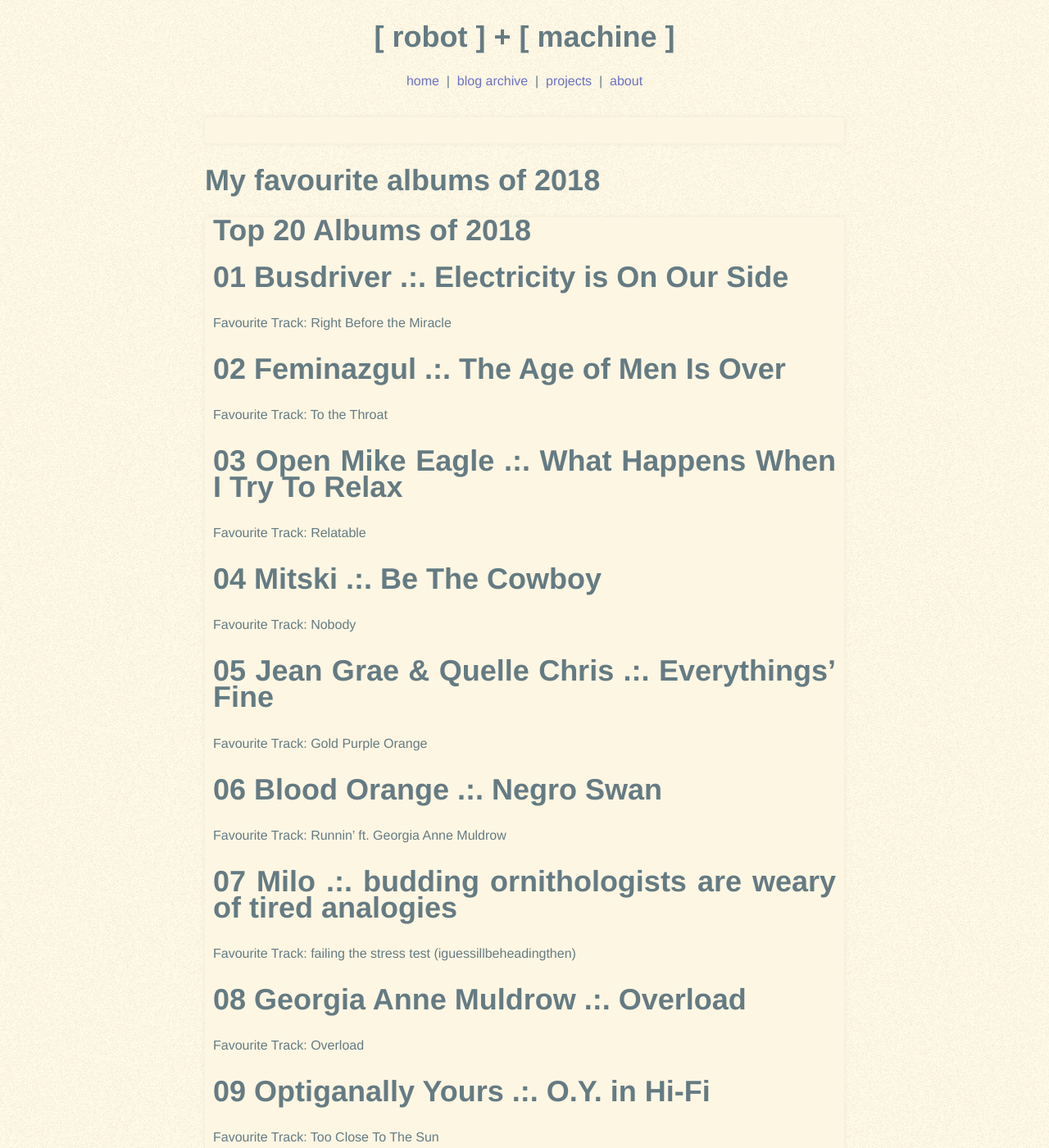
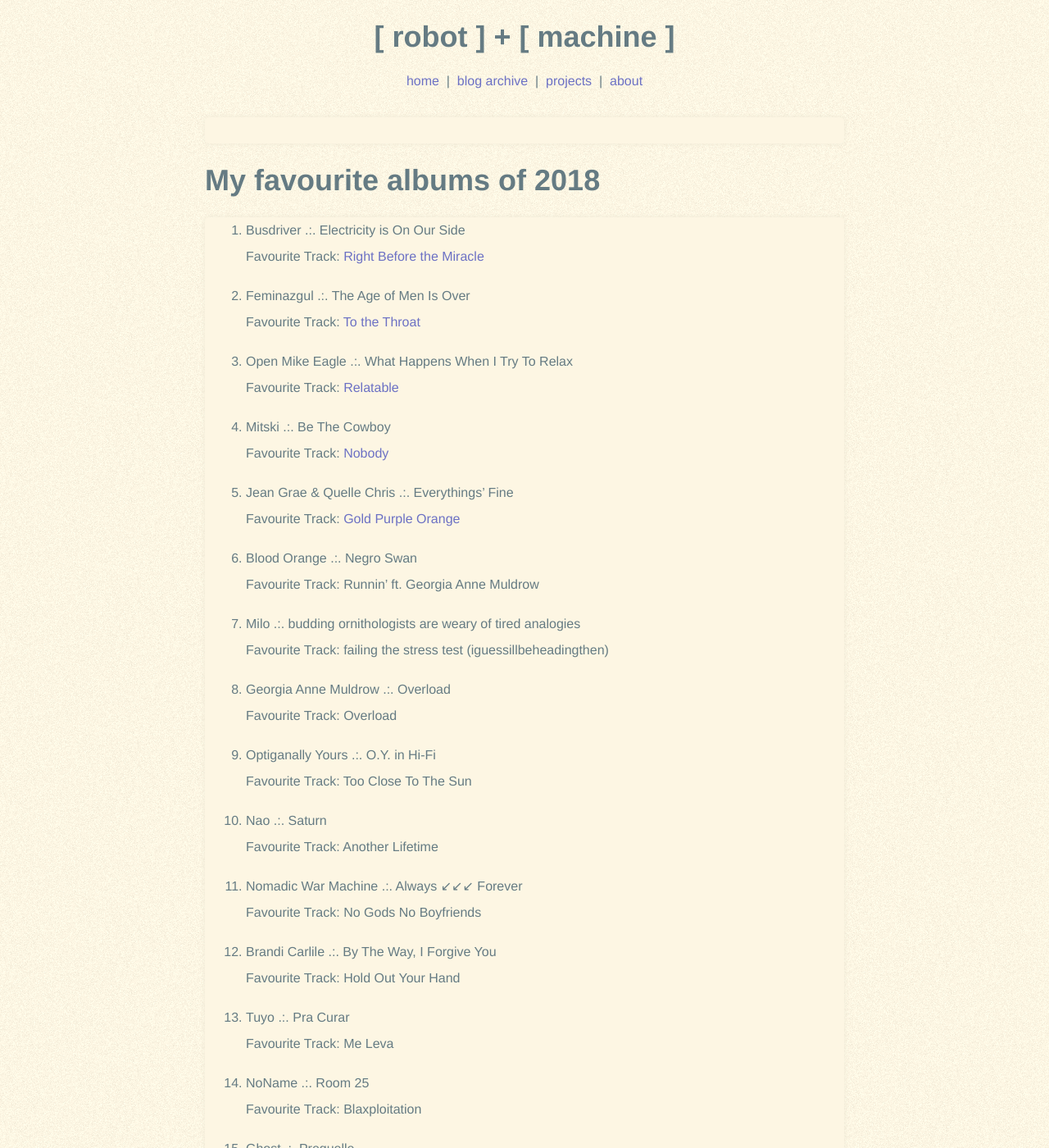
Before and after one commit to robotmachine/Jekyll-Blog, a Jekyll site: the page built from blog/_posts/2018-12-18-2018-Albums.md, in a window 1280 px wide and 1400 px high. Shown: the whole window at 82% size. Built offline with Jekyll 4.4.1, drawn with Linux system fonts in a browser that asks for light colours; some web fonts are replaced; Markdown is read by kramdown in place of the engine named in the settings; some of the changed text lies outside the part shown.

Commit message:
Important Update

```diff
--- a/blog/_posts/2018-12-18-2018-Albums.md
+++ b/blog/_posts/2018-12-18-2018-Albums.md
@@ -4,69 +4,68 @@
 excerpt: Top 20 of the year.
 date: 2018-12-18
 ---
-# Top 20 Albums of 2018
 
-#01 Busdriver .:. Electricity is On Our Side
-Favourite Track: Right Before the Miracle
+1. Busdriver .:. Electricity is On Our Side
+Favourite Track: [Right Before the Miracle](https://youtu.be/2Ade60_jkWc)
 
-#02 Feminazgul .:. The Age of Men Is Over
-Favourite Track: To the Throat
+2. Feminazgul .:. The Age of Men Is Over
+Favourite Track: [To the Throat](https://youtu.be/ydk9EDPXpnY)
 
-#03 Open Mike Eagle .:. What Happens When I Try To Relax
-Favourite Track: Relatable
+3. Open Mike Eagle .:. What Happens When I Try To Relax
+Favourite Track: [Relatable](https://www.youtube.com/watch?v=rlzcnXt0Euw)
 
-#04 Mitski .:. Be The Cowboy
-Favourite Track: Nobody
+4. Mitski .:. Be The Cowboy
+Favourite Track: [Nobody](https://youtu.be/qooWnw5rEcI)
 
-#05 Jean Grae & Quelle Chris .:. Everythings’ Fine
-Favourite Track: Gold Purple Orange
+5. Jean Grae & Quelle Chris .:. Everythings’ Fine
+Favourite Track: [Gold Purple Orange](https://youtu.be/yVEgxDad0_w)
 
-#06 Blood Orange .:. Negro Swan
+6. Blood Orange .:. Negro Swan
 Favourite Track: Runnin’ ft. Georgia Anne Muldrow
 
-#07 Milo .:. budding ornithologists are weary of tired analogies
+7. Milo .:. budding ornithologists are weary of tired analogies
 Favourite Track: failing the stress test (iguessillbeheadingthen)
 
-#08 Georgia Anne Muldrow .:. Overload
+8. Georgia Anne Muldrow .:. Overload
 Favourite Track: Overload
 
-#09 Optiganally Yours .:. O.Y. in Hi-Fi
+9. Optiganally Yours .:. O.Y. in Hi-Fi
 Favourite Track: Too Close To The Sun
 
-#10 Nao .:. Saturn
+10. Nao .:. Saturn
 Favourite Track: Another Lifetime
 
-#11 Nomadic War Machine .:. Always ↙↙↙ Forever
+11. Nomadic War Machine .:. Always ↙↙↙ Forever
 Favourite Track: No Gods No Boyfriends
 
-#12 Brandi Carlile .:. By The Way, I Forgive You
+12. Brandi Carlile .:. By The Way, I Forgive You
 Favourite Track: Hold Out Your Hand
 
-#13 Tuyo .:. Pra Curar
+13. Tuyo .:. Pra Curar
 Favourite Track: Me Leva
 
-#14 NoName .:. Room 25
+14. NoName .:. Room 25
 Favourite Track: Blaxploitation
 
-#15 Ghost .:. Prequelle
+15. Ghost .:. Prequelle
 Favourite Track: Pro Memoria
 
-#16 Czarface & MF Doom .:. Czarface meets Metal Face
+16. Czarface & MF Doom .:. Czarface meets Metal Face
 Favourite Track: Phantoms ft. Open Mike Eagle & Kendra Morris
 
-#17 serpentwithfeet .:. soil
+17. serpentwithfeet .:. soil
 Favourite Track: mourning song
 
-#18 MC Paul Barman .:. (((echo chamber)))
+18. MC Paul Barman .:. (((echo chamber)))
 Favourite Track: (((believe that))) ft. Open Mike Eagle
 
-#19 Saba .:. Care for Me
+19. Saba .:. Care for Me
 Favourite Track: Logout ft. Chance the Rapper
 
-#20 The Breeders .:. All Nerve
+20. The Breeders .:. All Nerve
 Favourite Track: MetaGoth
 
-Honourable Mentions & Singles
+##Honourable Mentions & Singles
 Black Thought .:. Streams of Thought Vols. 1 & 2 (Double EP)
 Wax Mannequin .:. Have a New Name
 Andre 3000 .:. Look Ma No Hands (Single)
```
